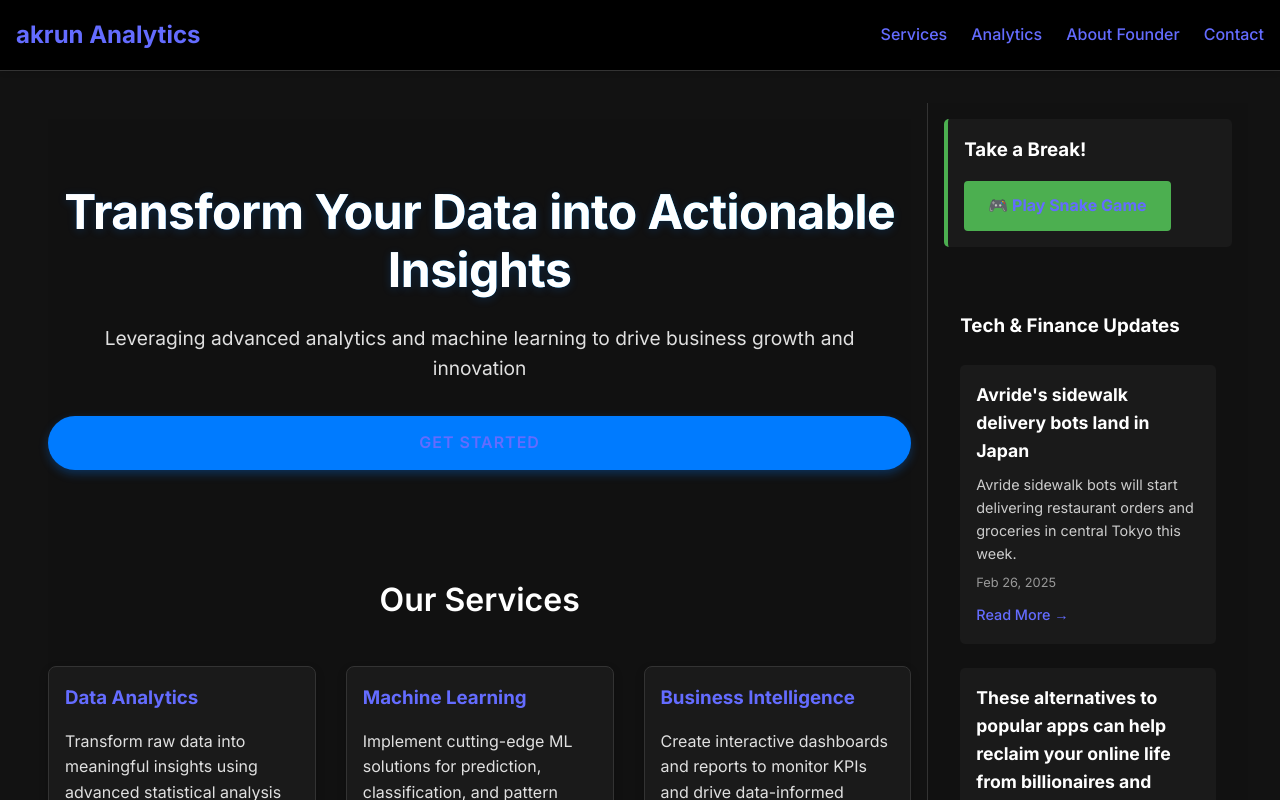
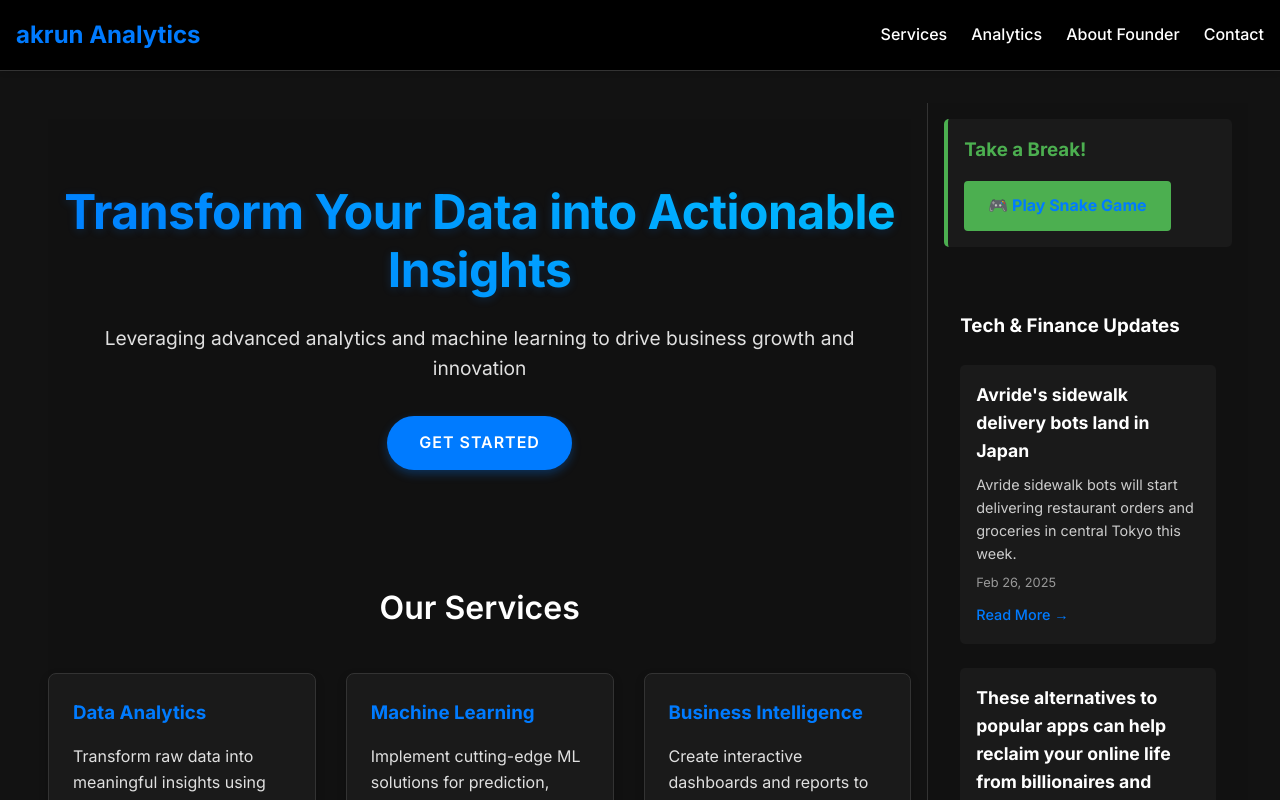
Before and after one commit to akrun1/akrunanalytics, a React (Vite) app: page / in a window 1280 px wide. Built offline with nearby package versions, Linux system fonts and the light colour scheme; no server answers.

Commit message:
Restore original styling while maintaining build fixes

```diff
--- a/public/fixes.css
+++ b/public/fixes.css
@@ -1,11 +1,12 @@
-/* Emergency CSS fixes */
+/* Emergency CSS fixes to maintain styling similar to the original App.css */
+
 /* Base styles to ensure content is always visible */
 html, body {
   background-color: #121212 !important;
-  color: #ffffff !important;
   font-family: 'Inter', 'Montserrat', 'Poppins', sans-serif !important;
   margin: 0 !important;
   padding: 0 !important;
+  color: #e0e0e0 !important;
 }
 
 #root {
@@ -14,29 +15,78 @@ html, body {
   flex-direction: column !important;
 }
 
-/* Make sure headers are visible */
+/* Make sure headers are visible with original styling */
 h1, h2, h3, h4, h5, h6 {
   color: #ffffff !important;
 }
 
-/* Link styling */
+h1 {
+  font-size: 3rem !important;
+  font-weight: 700 !important;
+  background: linear-gradient(45deg, #007bff, #00c6ff) !important;
+  -webkit-background-clip: text !important;
+  background-clip: text !important;
+  color: transparent !important;
+  text-shadow: 0 2px 10px rgba(0, 123, 255, 0.2) !important;
+}
+
+/* Restore original link styling */
 a {
-  color: #646cff !important;
+  color: #007bff !important;
   text-decoration: none !important;
+  transition: color 0.3s !important;
 }
 
 a:hover {
-  color: #747bff !important;
+  color: #0056b3 !important;
   text-decoration: underline !important;
 }
 
-/* Service card styles */
+/* Restore original button styling */
+.button,
+button,
+.btn {
+  display: inline-block !important;
+  background: #007bff !important;
+  color: #fff !important;
+  padding: 0.9rem 2rem !important;
+  border: none !important;
+  border-radius: 50px !important;
+  font-weight: 600 !important;
+  text-transform: uppercase !important;
+  letter-spacing: 1px !important;
+  cursor: pointer !important;
+  transition: all 0.3s ease !important;
+  font-size: 1rem !important;
+  box-shadow: 0 4px 10px rgba(0, 123, 255, 0.3) !important;
+  position: relative !important;
+  overflow: hidden !important;
+}
+
+.button:hover,
+button:hover,
+.btn:hover {
+  background: #0056b3 !important;
+  transform: translateY(-3px) !important;
+  box-shadow: 0 6px 14px rgba(0, 123, 255, 0.4) !important;
+}
+
+/* Primary button style */
+.button.primary,
+.primary {
+  background-color: #007bff !important;
+  color: #fff !important;
+}
+
+/* Service card styles - maintain original styling */
 .service-card {
   background-color: #1a1a1a !important;
   color: #fff !important;
   border: 1px solid #333 !important;
-  padding: 1rem !important;
   border-radius: 8px !important;
+  padding: 1.5rem !important;
+  box-shadow: 0 4px 10px rgba(0, 0, 0, 0.2) !important;
+  transition: transform 0.3s, box-shadow 0.3s !important;
   margin-bottom: 1rem !important;
 }
 
@@ -45,7 +95,74 @@ a:hover {
 }
 
 .service-card h3 {
-  color: #646cff !important;
+  color: #007bff !important;
+}
+
+/* Navigation styling */
+.main-nav a,
+.nav-link,
+.nav-item a,
+.menu-item a,
+.navbar a {
+  color: #ffffff !important;
+  font-weight: 500 !important;
+  text-decoration: none !important;
+}
+
+.main-nav a:hover,
+.nav-link:hover {
+  color: #007bff !important;
+}
+
+/* Component containers */
+.bitcoin-predictor-container,
+.country-clustering-container,
+.gender-inequality-map-container {
+  background-color: #1a1a1a !important;
+  border: 1px solid #333 !important;
+  border-radius: 8px !important;
+  padding: 1.5rem !important;
+  margin: 1rem 0 !important;
+}
+
+/* Game component styling */
+.games {
+  margin-bottom: 2rem !important;
+  padding: 1rem !important;
+  background-color: #1a1a1a !important;
+  border-radius: 5px !important;
+  border-left: 4px solid #4CAF50 !important;
+}
+
+.games h3 {
+  color: #4CAF50 !important;
+  margin-bottom: 1rem !important;
+}
+
+/* Hero section */
+.hero {
+  padding: 2rem 0 !important;
+  color: #fff !important;
+  background-color: #111 !important;
+  text-align: center !important;
+}
+
+.hero p {
+  font-size: 1.2rem !important;
+  margin-bottom: 2rem !important;
+  color: #e0e0e0 !important;
+}
+
+/* GET STARTED button specific */
+a[href="#contact"].button.primary {
+  display: inline-block !important;
+  background: #007bff !important;
+  color: #fff !important;
+  padding: 0.9rem 2rem !important;
+  border: none !important;
+  border-radius: 50px !important;
+  font-weight: 600 !important;
+  text-transform: uppercase !important;
 }
 
 /* Navbar styles */
@@ -82,3 +199,80 @@ a:hover {
   align-items: center !important;
   margin: 1rem 0 !important;
 }
+
+/* Fix button text color */
+.button,
+button,
+input[type="submit"],
+input[type="reset"],
+input[type="button"],
+.btn {
+  color: #ffffff !important;
+  font-weight: bold !important;
+}
+
+/* Specific fix for Get Started button */
+a.button-primary,
+button.button-primary,
+.get-started-btn,
+a[href*="get-started"],
+a:has(> span:contains("Get Started")),
+a:contains("Get Started") {
+  color: #ffffff !important;
+  font-weight: bold !important;
+  background-color: #0066ff !important;
+  border-radius: 4px !important;
+  padding: 0.75rem 1.5rem !important;
+  text-align: center !important;
+  display: inline-block !important;
+}
+
+/* Fix for Play Snake Game link */
+a[href*="snake-game"],
+a:contains("Snake Game"),
+a:has(> span:contains("Snake Game")) {
+  color: #ffffff !important;
+  font-weight: 500 !important;
+  text-decoration: none !important;
+  padding: 0.5rem 1rem !important;
+  background-color: #2a2a2a !important;
+  border-radius: 4px !important;
+  display: inline-block !important;
+  margin: 0.25rem !important;
+}
+
+/* Fix for Explore Analytics Dashboard link */
+a[href*="analytics-dashboard"],
+a:contains("Analytics Dashboard"),
+a:has(> span:contains("Analytics Dashboard")) {
+  color: #ffffff !important;
+  font-weight: 500 !important;
+  text-decoration: none !important;
+  padding: 0.5rem 1rem !important;
+  background-color: #2a2a2a !important;
+  border-radius: 4px !important;
+  display: inline-block !important;
+  margin: 0.25rem !important;
+}
+
+/* More specific styles for any buttons */
+a.nav-link,
+.nav-item a,
+.menu-item a,
+.navbar a {
+  color: #ffffff !important;
+  text-decoration: none !important;
+}
+
+/* Fix for the visualization loading text */
+.visualization-loading,
+[data-testid="visualization-loading"],
+*:contains("Visualization loading") {
+  color: #ffffff !important;
+  background-color: #1a1a1a !important;
+  border: 1px solid #333 !important;
+  padding: 1rem !important;
+  text-align: center !important;
+  border-radius: 8px !important;
+  margin: 1rem 0 !important;
+}
```
